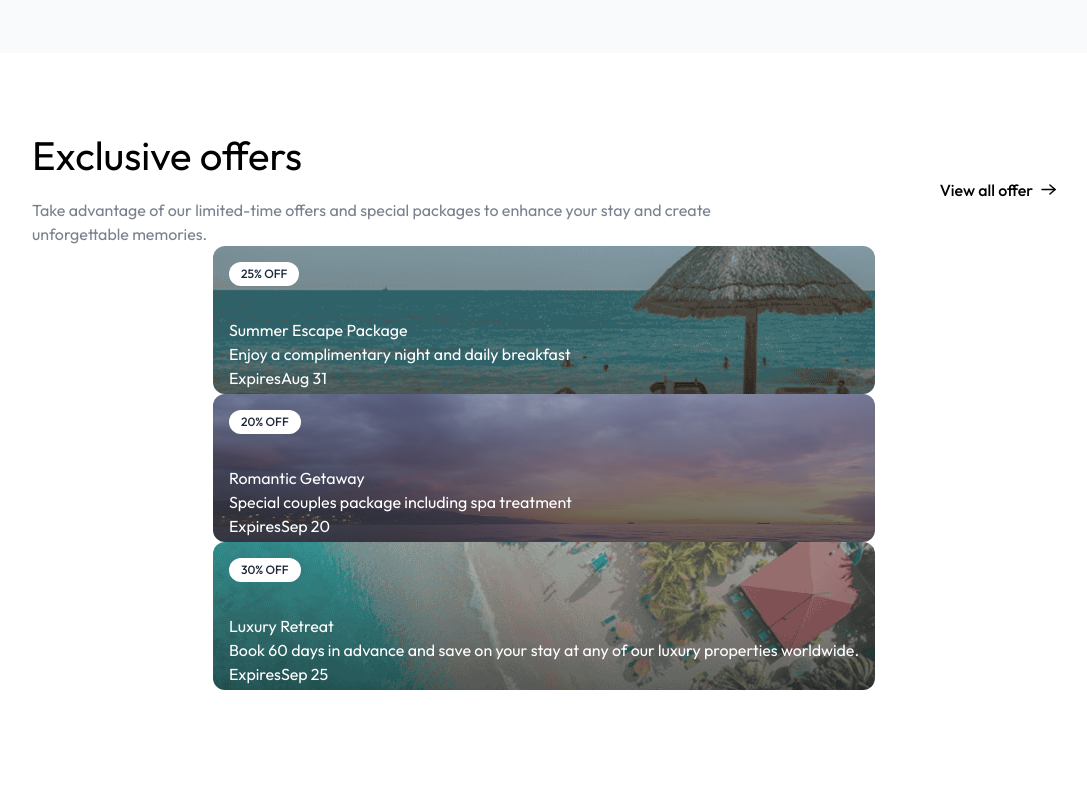
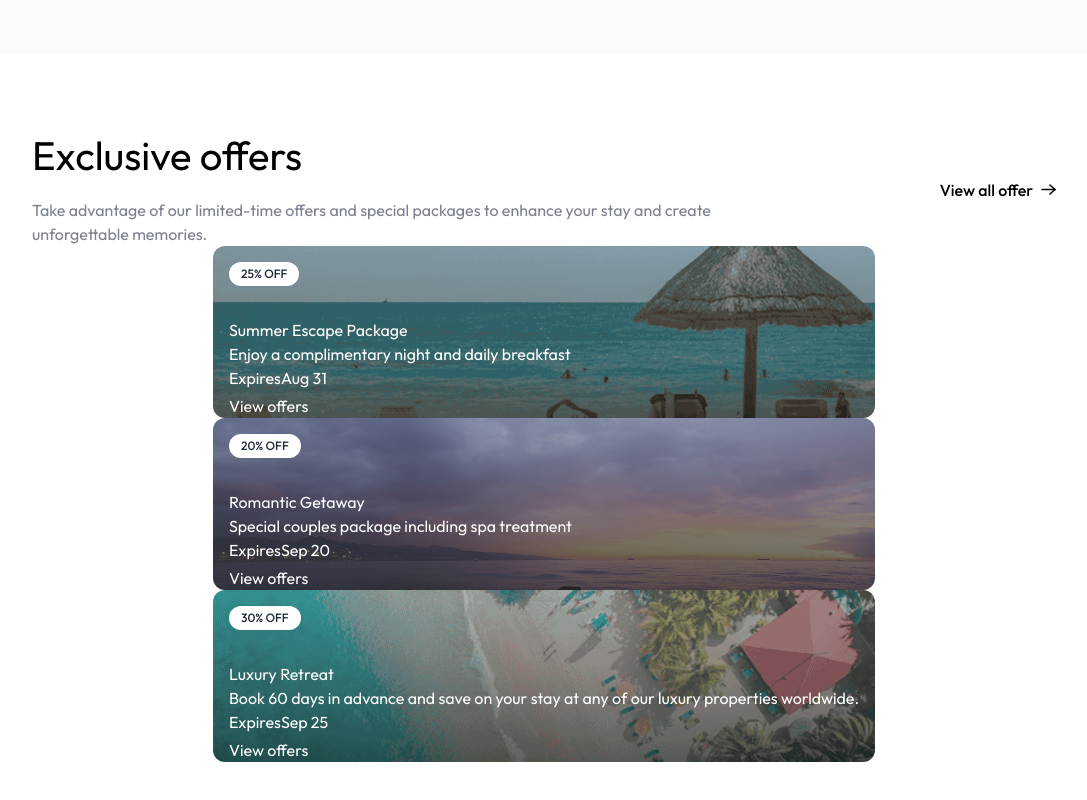
Before and after one commit to raazijawad/BookyStay, a React (Vite) app: page / in a window 1280 px wide. Shown: the part 1931-2731 px from the top of the page, without its empty margins (96-1183 px from the left). Built offline with nearby package versions, Linux system fonts and the light colour scheme; no server answers; a web font is replaced by a local one.

Commit message:
View Offers added

```diff
--- a/src/components/ExclusiveOffer.jsx
+++ b/src/components/ExclusiveOffer.jsx
@@ -26,7 +26,7 @@ const ExclusiveOffer = () => {
               <p className=''>Expires{item.expiryDate}</p>
             </div>
             <button>
-
+              View offers
             </button>
           </div>
         ))}
```
